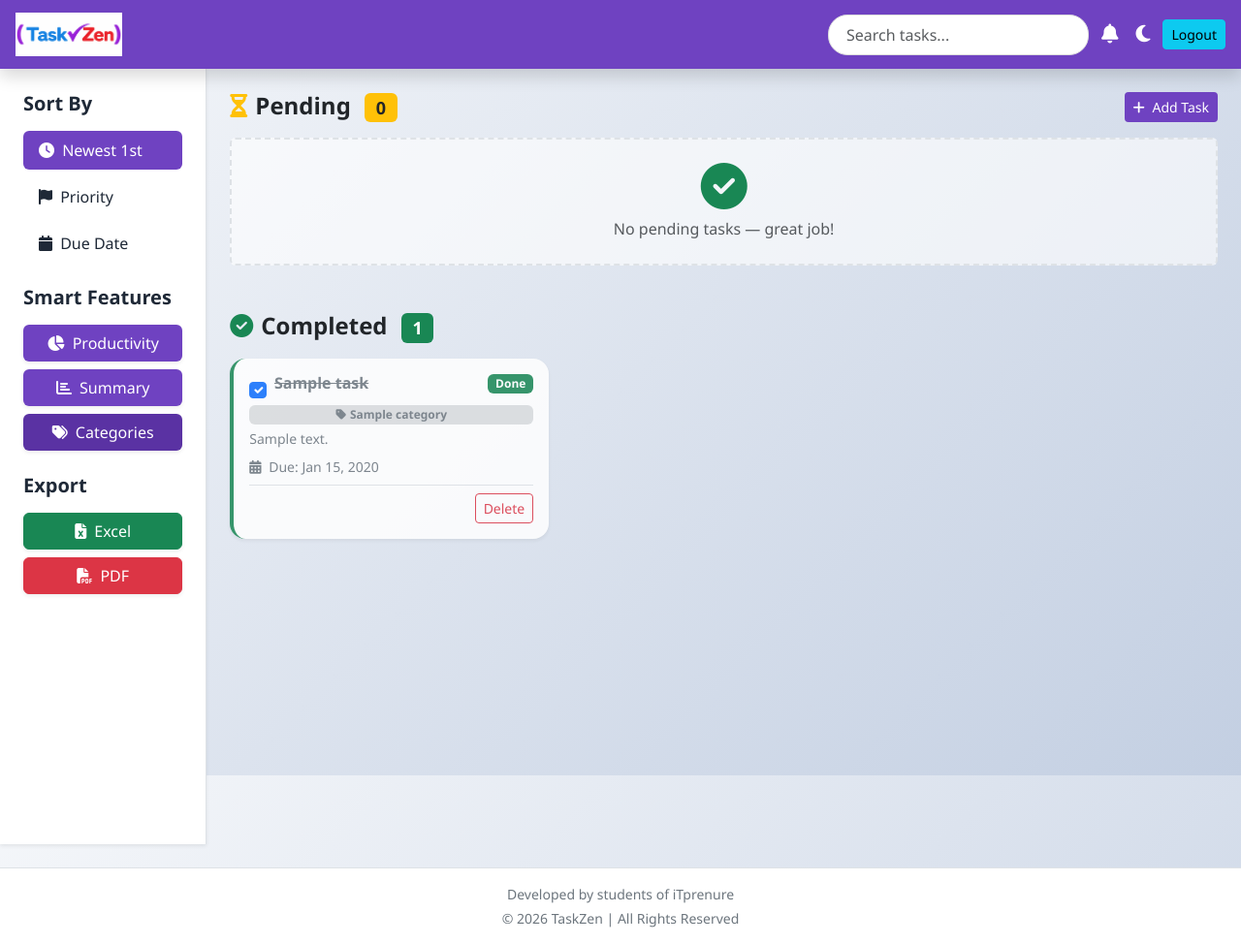
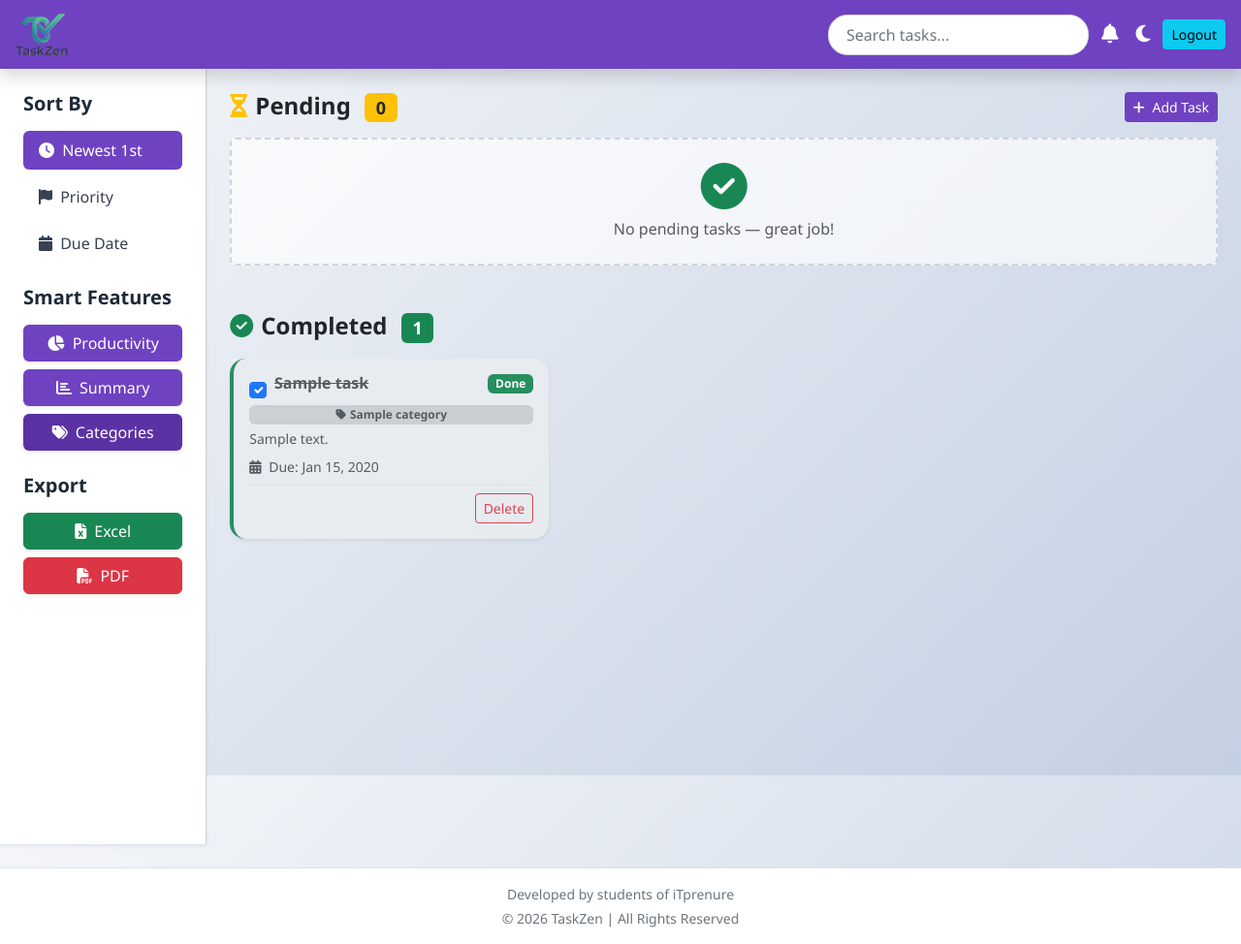
Before and after one commit to byashu/TaskZen, a Django app: page /taskboard/ in a window 1280 px wide. Shown: the whole page at 97% size. Run offline with Django 5.2, Linux system fonts and the light colour scheme; a user stored in the database is signed in; tables that the repository leaves empty hold one stand-in row (values such as "Sample post").

Commit message:
Update logo, fix dark mode, add dark mode feature section on home page
- Replaced all LOGOwhite.png, LOGOtransferent.png, taskzenICON.jpg
  references with the new logo.png across all 8 templates + index.html
- Removed stale <link rel="icon" href="data:,"> suppressor from index.html
- Rewrote taskboard.css: full CSS variable system for light/dark mode;
  dark mode now overrides Bootstrap utility classes (bg-white, text-dark,
  text-muted, border) with !important so the theme actually takes effect
- Removed hardcoded inline background-color from completed task cards so
  the CSS variable --done-card-bg drives the colour in both modes
- Added "Easy on the Eyes, Day or Night" dark mode feature section to
  index.html below Seamless Editing, with Light/Dark preview cards

Co-Authored-By: Claude Sonnet 4.6 <noreply@anthropic.com>

```diff
--- a/task_app/static/css/taskboard.css
+++ b/task_app/static/css/taskboard.css
@@ -1,66 +1,112 @@
-/* ===== CSS CUSTOM PROPERTIES (Light & Dark Mode) ===== */
-:root,
-[data-theme="light"] {
-    --bg-page:      linear-gradient(135deg, #f5f7fa 0%, #c3cfe2 100%);
-    --sidebar-bg:   #ffffff;
-    --sidebar-text: #1f2937;
-    --card-bg:      #ffffff;
-    --text-main:    #212529;
-    --text-muted:   #6c757d;
-    --border-color: #dee2e6;
-    --empty-bg:     rgba(255,255,255,0.6);
-    --footer-bg:    #ffffff;
-    --footer-text:  #6c757d;
-    --input-bg:     #ffffff;
-    --input-text:   #212529;
-    --section-head: #212529;
+/* ================================================================
+   TASKZEN TASKBOARD — FULL STYLESHEET WITH DARK / LIGHT MODE
+   ================================================================ */
+
+/* ---- CSS Variables ---- */
+:root {
+    --bg-body:       linear-gradient(135deg, #f5f7fa 0%, #c3cfe2 100%);
+    --sidebar-bg:    #ffffff;
+    --sidebar-text:  #1f2937;
+    --sidebar-link:  #374151;
+    --content-bg:    transparent;
+    --card-bg:       #ffffff;
+    --card-text:     #212529;
+    --card-muted:    #6c757d;
+    --done-card-bg:  #e9ecef;
+    --done-border:   #198754;
+    --done-text:     #495057;
+    --section-head:  #212529;
+    --empty-bg:      rgba(255,255,255,0.65);
+    --empty-border:  #ced4da;
+    --empty-text:    #6c757d;
+    --footer-bg:     #ffffff;
+    --footer-border: #dee2e6;
+    --footer-text:   #6c757d;
+    --search-bg:     #ffffff;
+    --search-text:   #212529;
+    --search-border: #ced4da;
+    --notif-bg:      #ffffff;
+    --notif-border:  #dee2e6;
+    --notif-text:    #212529;
+    --alert-bg:      #fff3cd;
+    --alert-border:  #ffc107;
+    --alert-text:    #664d03;
 }
 
 [data-theme="dark"] {
-    --bg-page:      linear-gradient(135deg, #1a1a2e 0%, #16213e 100%);
-    --sidebar-bg:   #0f3460;
-    --sidebar-text: #e0e0e0;
-    --card-bg:      #1e293b;
-    --text-main:    #e2e8f0;
-    --text-muted:   #94a3b8;
-    --border-color: #334155;
-    --empty-bg:     rgba(30,41,59,0.8);
-    --footer-bg:    #0f172a;
-    --footer-text:  #94a3b8;
-    --input-bg:     #1e293b;
-    --input-text:   #e2e8f0;
-    --section-head: #e2e8f0;
+    --bg-body:       linear-gradient(135deg, #0d1117 0%, #161b22 100%);
+    --sidebar-bg:    #161b22;
+    --sidebar-text:  #c9d1d9;
+    --sidebar-link:  #8b949e;
+    --content-bg:    transparent;
+    --card-bg:       #1e2a3a;
+    --card-text:     #e6edf3;
+    --card-muted:    #8b949e;
+    --done-card-bg:  #1c2333;
+    --done-border:   #3fb950;
+    --done-text:     #8b949e;
+    --section-head:  #e6edf3;
+    --empty-bg:      rgba(22,27,34,0.85);
+    --empty-border:  #30363d;
+    --empty-text:    #8b949e;
+    --footer-bg:     #0d1117;
+    --footer-border: #21262d;
+    --footer-text:   #8b949e;
+    --search-bg:     #21262d;
+    --search-text:   #c9d1d9;
+    --search-border: #30363d;
+    --notif-bg:      #1c2333;
+    --notif-border:  #30363d;
+    --notif-text:    #c9d1d9;
+    --alert-bg:      #2d2a1f;
+    --alert-border:  #9e7a00;
+    --alert-text:    #ffd700;
 }
 
-/* ===== GLOBAL ===== */
-body {
-    background: var(--bg-page);
-    background-attachment: fixed;
-    min-height: 100vh;
+/* ================================================================
+   BASE
+   ================================================================ */
+html, body {
+    height: 100%;
+    margin: 0;
     font-family: 'Segoe UI', Tahoma, Geneva, Verdana, sans-serif;
-    margin: 0;
-    transition: background 0.3s ease;
 }
 
-/* ===== NAVBAR ===== */
-.bg-purple { background-color: #6f42c1 !important; }
+body {
+    background: var(--bg-body) !important;
+    background-attachment: fixed !important;
+    min-height: 100vh;
+    transition: background 0.3s ease, color 0.3s ease;
+    color: var(--card-text);
+}
 
-/* ===== SIDEBAR ===== */
+/* ================================================================
+   NAVBAR
+   ================================================================ */
+.bg-purple {
+    background-color: #6f42c1 !important;
+}
+
+/* In dark mode keep the purple navbar — it works fine on dark bg */
+
+/* ================================================================
+   SIDEBAR
+   ================================================================ */
 .sidebar {
-    background: var(--sidebar-bg);
-    color: var(--sidebar-text);
-    border-right: 1px solid var(--border-color);
+    background: var(--sidebar-bg) !important;
+    border-right: 1px solid var(--empty-border);
     min-height: 100vh;
     transition: background 0.3s ease;
 }
 
 .sidebar-heading {
-    color: var(--sidebar-text);
+    color: var(--sidebar-text) !important;
 }
 
 .sidebar-link {
-    color: var(--sidebar-text) !important;
+    color: var(--sidebar-link) !important;
     background: transparent !important;
+    transition: background 0.2s, color 0.2s;
 }
 
 .sidebar-link:hover,
@@ -69,14 +115,35 @@ body {
     color: #ffffff !important;
 }
 
-/* ===== SECTION HEADINGS ===== */
+/* ================================================================
+   SECTION HEADINGS & BADGES
+   ================================================================ */
 .section-heading {
-    color: var(--section-head);
+    color: var(--section-head) !important;
 }
 
-/* ===== TASK CARDS — Pending ===== */
+/* ================================================================
+   ALERTS / FLASH MESSAGES
+   ================================================================ */
+.alert {
+    background-color: var(--alert-bg) !important;
+    border-color: var(--alert-border) !important;
+    color: var(--alert-text) !important;
+}
+
+.alert .btn-close {
+    filter: invert(0);
+}
+
+[data-theme="dark"] .alert .btn-close {
+    filter: invert(1) brightness(0.8);
+}
+
+/* ================================================================
+   TASK CARDS — PENDING (coloured)
+   ================================================================ */
 .task-card {
-    border: none;
+    border: none !important;
     border-radius: 16px;
     transition: transform 0.25s ease, box-shadow 0.25s ease;
     overflow: hidden;
@@ -85,58 +152,127 @@ body {
 
 .task-card:hover {
     transform: translateY(-6px) scale(1.01);
-    box-shadow: 0 12px 28px rgba(0,0,0,0.25) !important;
+    box-shadow: 0 14px 30px rgba(0, 0, 0, 0.3) !important;
 }
 
-/* ===== TASK CARDS — Completed ===== */
+/* ================================================================
+   TASK CARDS — COMPLETED
+   ================================================================ */
 .completed-card {
-    background-color: var(--card-bg) !important;
-    border-left: 4px solid #198754 !important;
-    opacity: 0.85;
+    background-color: var(--done-card-bg) !important;
+    border-left: 4px solid var(--done-border) !important;
+    opacity: 0.92;
 }
 
+.completed-card .card-title,
 .completed-card h6 {
-    color: var(--text-muted) !important;
+    color: var(--done-text) !important;
 }
 
 .completed-card p,
-.completed-card .small {
-    color: var(--text-muted) !important;
+.completed-card .small,
+.completed-card .card-text {
+    color: var(--done-text) !important;
 }
 
-/* ===== CHECKBOX ===== */
+/* ================================================================
+   NOTIFICATION PANEL
+   ================================================================ */
+#notifPanel {
+    background: var(--notif-bg) !important;
+    border-color: var(--notif-border) !important;
+    color: var(--notif-text) !important;
+}
+
+#notifPanel h6,
+#notifPanel span.small {
+    color: var(--notif-text) !important;
+}
+
+/* ================================================================
+   CHECKBOX
+   ================================================================ */
 .task-checkbox {
     accent-color: #6f42c1;
     flex-shrink: 0;
+    cursor: pointer;
 }
 
-/* ===== EMPTY STATE ===== */
+/* ================================================================
+   EMPTY STATE
+   ================================================================ */
 .empty-state {
-    background: var(--empty-bg);
-    color: var(--text-muted);
-    border: 2px dashed var(--border-color);
+    background: var(--empty-bg) !important;
+    color: var(--empty-text) !important;
+    border: 2px dashed var(--empty-border) !important;
     border-radius: 12px;
+    transition: background 0.3s ease;
 }
 
-/* ===== SEARCH BOX ===== */
+/* ================================================================
+   SEARCH BOX
+   ================================================================ */
 .search-box {
     border-radius: 20px;
     padding: 8px 18px;
-    border: 1px solid #ddd;
-    background: var(--input-bg);
-    color: var(--input-text);
+    background: var(--search-bg) !important;
+    color: var(--search-text) !important;
+    border: 1px solid var(--search-border) !important;
     min-width: 200px;
+    transition: background 0.3s ease, color 0.3s ease;
 }
 
-/* ===== FOOTER ===== */
+.search-box::placeholder {
+    color: var(--card-muted) !important;
+    opacity: 1;
+}
+
+/* ================================================================
+   FOOTER
+   ================================================================ */
 .board-footer {
-    background: var(--footer-bg);
-    color: var(--footer-text);
-    border-top: 1px solid var(--border-color);
+    background: var(--footer-bg) !important;
+    color: var(--footer-text) !important;
+    border-top: 1px solid var(--footer-border) !important;
     transition: background 0.3s ease;
 }
 
-/* ===== RESPONSIVE ===== */
+/* ================================================================
+   DARK MODE — override Bootstrap utility classes that use !important
+   ================================================================ */
+[data-theme="dark"] .text-dark {
+    color: var(--card-text) !important;
+}
+
+[data-theme="dark"] .text-muted {
+    color: var(--card-muted) !important;
+}
+
+[data-theme="dark"] .bg-white {
+    background-color: var(--card-bg) !important;
+}
+
+[data-theme="dark"] .border,
+[data-theme="dark"] .border-top,
+[data-theme="dark"] .border-bottom {
+    border-color: var(--empty-border) !important;
+}
+
+[data-theme="dark"] .shadow-sm {
+    box-shadow: 0 2px 8px rgba(0, 0, 0, 0.5) !important;
+}
+
+/* Cards that don't have explicit bg set (Bootstrap .card default white) */
+[data-theme="dark"] .card:not([class*="bg-"]):not(.completed-card) {
+    background-color: var(--card-bg) !important;
+    color: var(--card-text) !important;
+}
+
+/* ================================================================
+   RESPONSIVE
+   ================================================================ */
 @media (max-width: 767px) {
-    .sidebar { min-height: auto; }
+    .sidebar {
+        min-height: auto;
+    }
 }
--- a/task_app/templates/add.html
+++ b/task_app/templates/add.html
@@ -5,7 +5,7 @@
     <meta charset="utf-8">
     <meta name="viewport" content="width=device-width, initial-scale=1">
     <title>TaskZen | Create New Task</title>
-    <link rel="icon" type="image/png" href="{% static 'images/taskzenICON.jpg' %}">
+    <link rel="icon" type="image/png" href="{% static 'images/logo.png' %}">
     <link href="https://cdn.jsdelivr.net/npm/bootstrap@5.3.2/dist/css/bootstrap.min.css" rel="stylesheet">
     <link href="https://fonts.googleapis.com/css2?family=Inter:wght@400;600;800&display=swap" rel="stylesheet">
     <link rel="stylesheet" href="https://cdnjs.cloudflare.com/ajax/libs/font-awesome/6.4.2/css/all.min.css">
@@ -15,7 +15,7 @@
 <body class="dashboard-main">
     <header class="sticky-top navbar navbar-dark bg-purple px-4 shadow-sm">
         <a class="navbar-brand d-flex align-items-center" href="{% url 'home' %}">
-            <img src="{% static 'images/LOGOwhite.png' %}" height="40" class="me-2">
+            <img src="{% static 'images/logo.png' %}" height="40" class="me-2">
             <span class="fw-bold">TaskZen</span>
         </a>
         <span class="text-white d-none d-md-inline small opacity-75">Productivity is a click away</span>
--- a/task_app/templates/categories.html
+++ b/task_app/templates/categories.html
@@ -5,7 +5,7 @@
     <meta charset="utf-8">
     <meta name="viewport" content="width=device-width, initial-scale=1">
     <title>TaskZen | Manage Categories</title>
-    <link rel="icon" type="image/png" href="{% static 'images/taskzenICON.jpg' %}">
+    <link rel="icon" type="image/png" href="{% static 'images/logo.png' %}">
     <link href="https://cdn.jsdelivr.net/npm/bootstrap@5.3.2/dist/css/bootstrap.min.css" rel="stylesheet">
     <link rel="stylesheet" href="https://cdnjs.cloudflare.com/ajax/libs/font-awesome/6.4.2/css/all.min.css">
     <link rel="stylesheet" href="{% static 'css/addedit.css' %}">
@@ -14,7 +14,7 @@
 <body class="dashboard-main">
     <header class="sticky-top navbar navbar-dark bg-purple px-4 shadow-sm">
         <a class="navbar-brand d-flex align-items-center" href="{% url 'taskboard' %}">
-            <img src="{% static 'images/LOGOwhite.png' %}" height="40" class="me-2">
+            <img src="{% static 'images/logo.png' %}" height="40" class="me-2">
             <span class="fw-bold">TaskZen</span>
         </a>
     </header>
--- a/task_app/templates/detail.html
+++ b/task_app/templates/detail.html
@@ -6,7 +6,7 @@
     <meta charset="utf-8">
     <meta name="viewport" content="width=device-width, initial-scale=1">
     <title>TaskZen | Task Details</title>
-    <link rel="icon" type="image/png" href="{% static 'images/taskzenICON.jpg' %}">
+    <link rel="icon" type="image/png" href="{% static 'images/logo.png' %}">
     <link href="https://cdn.jsdelivr.net/npm/bootstrap@5.3.2/dist/css/bootstrap.min.css" rel="stylesheet">
     <link rel="stylesheet" href="https://cdnjs.cloudflare.com/ajax/libs/font-awesome/6.4.2/css/all.min.css">
     <link rel="stylesheet" href="{% static 'css/details.css' %}">
@@ -25,7 +25,7 @@
 <body>
     <header class="sticky-top navbar navbar-dark bg-purple px-3 shadow-sm">
         <a class="navbar-brand" href="{% url 'taskboard' %}">
-            <img src="{% static 'images/LOGOwhite.png' %}" height="45" alt="TaskZen Logo">
+            <img src="{% static 'images/logo.png' %}" height="45" alt="TaskZen Logo">
         </a>
         <div class="ms-auto text-white pe-2">
             <span class="small opacity-75">Viewing Task as:</span>
--- a/task_app/templates/edit.html
+++ b/task_app/templates/edit.html
@@ -5,7 +5,7 @@
     <meta charset="utf-8">
     <meta name="viewport" content="width=device-width, initial-scale=1">
     <title>TaskZen | Edit Task</title>
-    <link rel="icon" type="image/png" href="{% static 'images/taskzenICON.jpg' %}">
+    <link rel="icon" type="image/png" href="{% static 'images/logo.png' %}">
     <link href="https://cdn.jsdelivr.net/npm/bootstrap@5.3.2/dist/css/bootstrap.min.css" rel="stylesheet">
     <link rel="stylesheet" href="{% static 'css/addedit.css' %}">
 </head>
@@ -13,7 +13,7 @@
 <body class="dashboard-main">
     <header class="sticky-top navbar navbar-dark bg-purple px-4 shadow-sm">
         <a class="navbar-brand d-flex align-items-center" href="{% url 'taskboard' %}">
-            <img src="{% static 'images/LOGOwhite.png' %}" height="40" class="me-2" alt="TaskZen Logo">
+            <img src="{% static 'images/logo.png' %}" height="40" class="me-2" alt="TaskZen Logo">
             <span class="fw-bold d-none d-sm-inline">TaskZen</span>
         </a>
         <div class="text-white small d-none d-md-block">
--- a/task_app/templates/login.html
+++ b/task_app/templates/login.html
@@ -5,7 +5,7 @@
     <meta charset="utf-8">
     <meta name="viewport" content="width=device-width, initial-scale=1">
     <title>TaskZen | Welcome Back</title>
-    <link rel="icon" type="image/png" href="{% static 'images/taskzenICON.jpg' %}">
+    <link rel="icon" type="image/png" href="{% static 'images/logo.png' %}">
     <link href="https://cdn.jsdelivr.net/npm/bootstrap@5.3.2/dist/css/bootstrap.min.css" rel="stylesheet">
     <link href="https://fonts.googleapis.com/css2?family=Inter:wght@400;600;800&display=swap" rel="stylesheet">
     <link rel="stylesheet" href="https://cdnjs.cloudflare.com/ajax/libs/font-awesome/6.4.2/css/all.min.css">
@@ -15,7 +15,7 @@
 <body class="dashboard-main">
     <header class="sticky-top navbar navbar-dark bg-purple px-4 shadow-sm">
         <a class="navbar-brand d-flex align-items-center" href="{% url 'home' %}">
-            <img src="{% static 'images/LOGOwhite.png' %}" height="40" class="me-2">
+            <img src="{% static 'images/logo.png' %}" height="40" class="me-2">
             <span class="fw-bold">TaskZen</span>
         </a>
     </header>
--- a/task_app/templates/register.html
+++ b/task_app/templates/register.html
@@ -5,7 +5,7 @@
     <meta charset="utf-8">
     <meta name="viewport" content="width=device-width, initial-scale=1">
     <title>TaskZen | Create Account</title>
-    <link rel="icon" type="image/png" href="{% static 'images/taskzenICON.jpg' %}">
+    <link rel="icon" type="image/png" href="{% static 'images/logo.png' %}">
     <link href="https://cdn.jsdelivr.net/npm/bootstrap@5.3.2/dist/css/bootstrap.min.css" rel="stylesheet">
     <link href="https://fonts.googleapis.com/css2?family=Inter:wght@400;600;800&display=swap" rel="stylesheet">
     <link rel="stylesheet" href="https://cdnjs.cloudflare.com/ajax/libs/font-awesome/6.4.2/css/all.min.css">
@@ -20,7 +20,7 @@
 <body class="dashboard-main">
     <header class="sticky-top navbar navbar-dark bg-purple px-4 shadow-sm">
         <a class="navbar-brand d-flex align-items-center" href="{% url 'home' %}">
-            <img src="{% static 'images/LOGOwhite.png' %}" height="40" class="me-2">
+            <img src="{% static 'images/logo.png' %}" height="40" class="me-2">
             <span class="fw-bold">TaskZen</span>
         </a>
     </header>
--- a/task_app/templates/taskboard.html
+++ b/task_app/templates/taskboard.html
@@ -6,7 +6,7 @@
     <meta charset="utf-8">
     <meta name="viewport" content="width=device-width, initial-scale=1">
     <title>TaskZen | Taskboard</title>
-    <link rel="icon" type="image/png" href="{% static 'images/taskzenICON.jpg' %}">
+    <link rel="icon" type="image/png" href="{% static 'images/logo.png' %}">
     <link href="https://cdn.jsdelivr.net/npm/bootstrap@5.3.2/dist/css/bootstrap.min.css" rel="stylesheet">
     <link rel="stylesheet" href="https://cdnjs.cloudflare.com/ajax/libs/font-awesome/6.4.2/css/all.min.css">
     <link rel="stylesheet" href="{% static 'css/taskboard.css' %}">
@@ -16,7 +16,7 @@
     <!-- ===== NAVBAR ===== -->
     <nav class="sticky-top navbar navbar-dark bg-purple px-3 shadow" id="mainNav">
         <a class="navbar-brand" href="{% url 'home' %}">
-            <img src="{% static 'images/LOGOwhite.png' %}" height="45">
+            <img src="{% static 'images/logo.png' %}" height="45">
         </a>
 
         <div class="d-flex align-items-center ms-auto gap-2">
@@ -204,8 +204,7 @@
                 <div class="row g-3 mb-4">
                     {% for task in completed_tasks %}
                     <div class="col-12 col-sm-6 col-md-4">
-                        <div class="card task-card h-100 shadow-sm completed-card"
-                             style="background-color:#dee2e6; border-left:4px solid #198754;">
+                        <div class="card task-card h-100 shadow-sm completed-card">
                             <div class="card-body d-flex flex-column">
 
                                 <!-- Title row with checkbox (checked) -->
```
Also changed, not shown: index.html (+58 -4 lines), task_app/static/images/logo.png (added).
